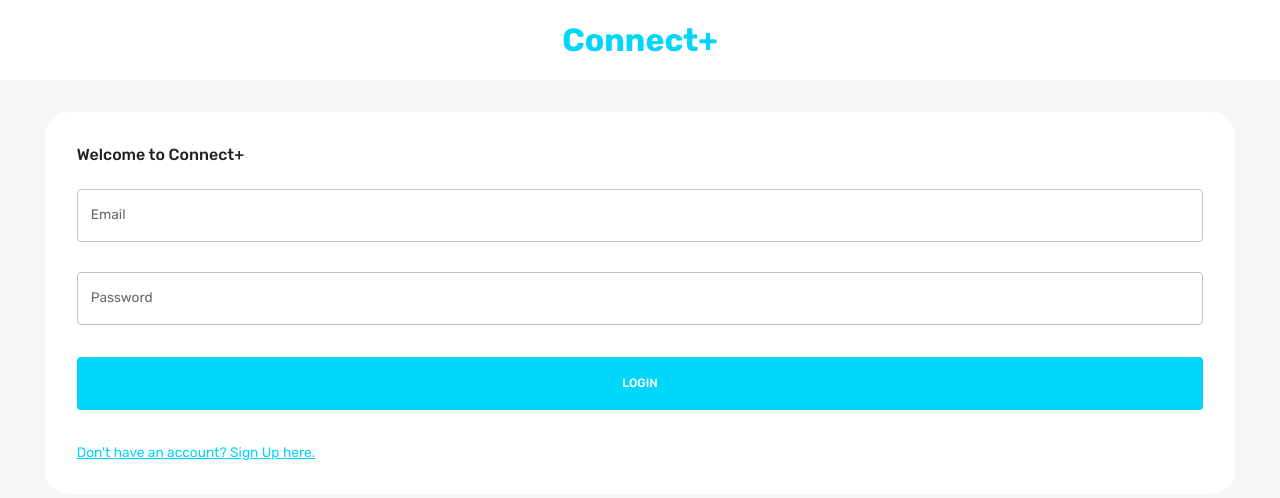
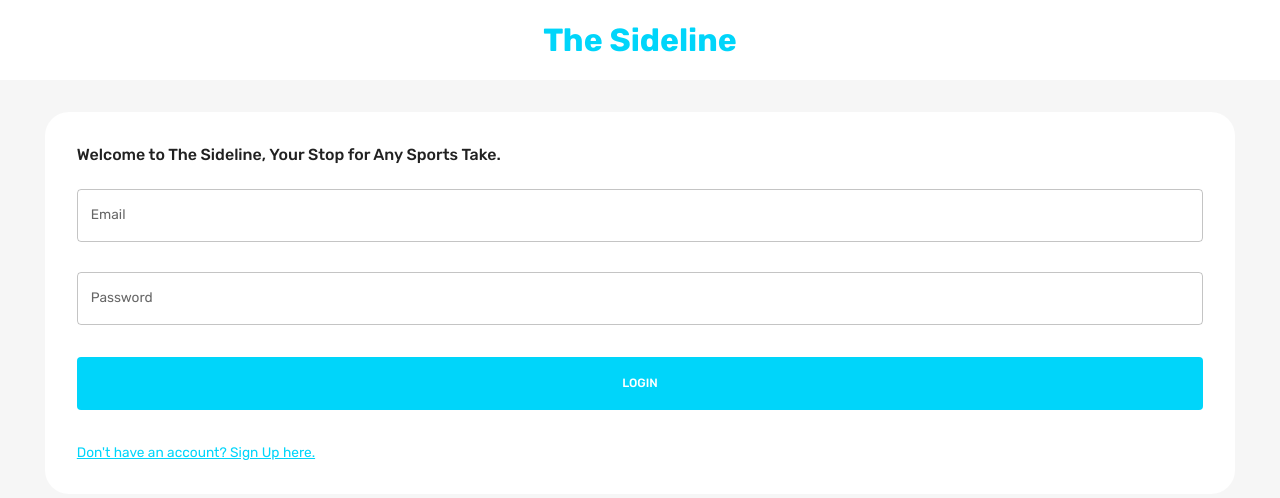
Before and after one commit to tyymr23/TheSideline, a React (Create React App) app in the folder client/: page / in a window 1280 px wide. Shown: the top 498 px of the page. Built offline with nearby package versions, Linux system fonts and the light colour scheme.

Commit message:
renamed app and created test user

```diff
--- a/client/src/scenes/loginPage/index.jsx
+++ b/client/src/scenes/loginPage/index.jsx
@@ -11,7 +11,7 @@ const LoginPage = () => {
                 fontSize="32px"
                 color="primary"
             >
-                Connect+
+                The Sideline
             </Typography>
         </Box>
 
@@ -23,7 +23,7 @@ const LoginPage = () => {
             backgroundColor={theme.palette.background.alt}
         >
             <Typography fontWeight="500" variant="h5" sx={{ mb: "1.5rem"}}>
-                Welcome to Connect+
+                Welcome to The Sideline, Your Stop for Any Sports Take.
             </Typography>
             <Form />
         </Box>
--- a/client/src/scenes/navbar/index.jsx
+++ b/client/src/scenes/navbar/index.jsx
@@ -39,8 +39,7 @@ const Navbar = () => {
   const primaryLight = theme.palette.primary.light;
   const alt = theme.palette.background.alt;
 
-  //const fullName = `${user.firstName} ${user.lastName}`;
-  const fullName = 'fake user';
+  const fullName = `${user.firstName} ${user.lastName}`;
 
   return (
     <FlexBetween padding="1rem 6%" backgroundColor={alt}>
@@ -57,7 +56,7 @@ const Navbar = () => {
             },
           }}
         >
-          Connect +
+          The Sideline
         </Typography>
         {isNonMobileScreens && (
           <FlexBetween
```
Also changed, not shown: 1 other file (tests, documents, lock files or other folders).
